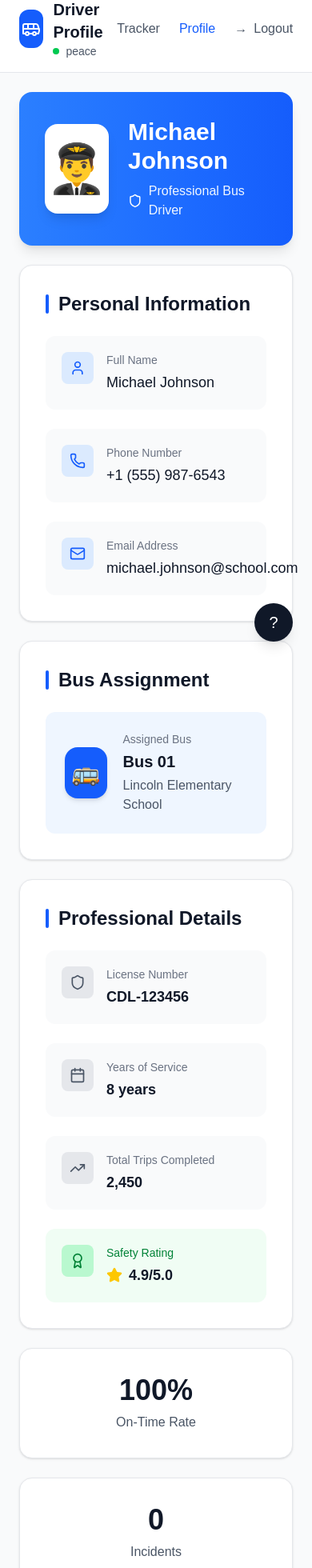
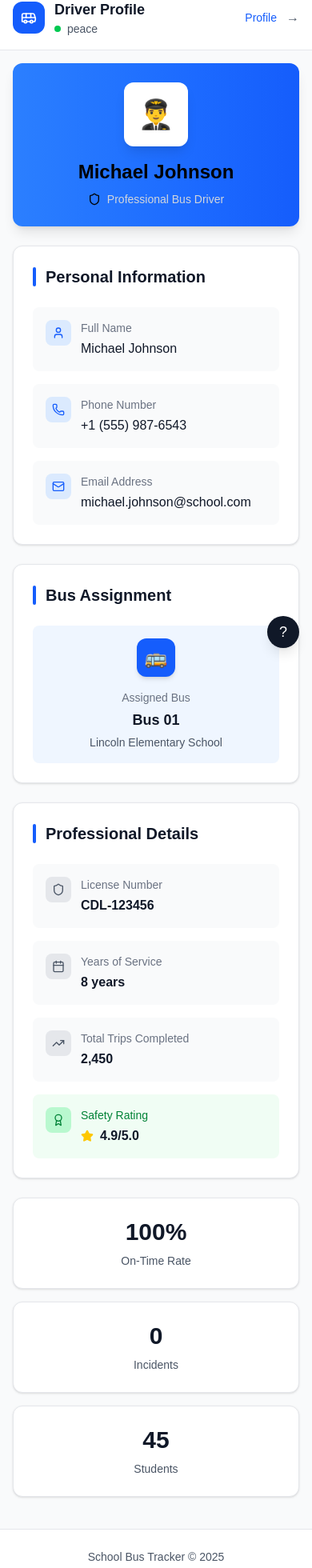
Before and after one commit to SheCanCODE-Capstone-Projects/School_bus_tracker_fe, a Next.js app: page /driver/tracker/profile in a window 390 px wide. Shown: the part 18-1978 px from the top of the page at 80% size. Built offline with nearby package versions, Linux system fonts and the light colour scheme.

Commit message:
udated driver profile page

```diff
--- a/app/driver/tracker/profile/page.tsx
+++ b/app/driver/tracker/profile/page.tsx
@@ -8,164 +8,163 @@ export default function DriverProfile() {
   return (
     <div className="flex flex-col min-h-screen bg-gray-50">
       {/* Top Navigation */}
-      <nav className="bg-white border-b border-gray-200 px-6 py-4">
+      <nav className="bg-white border-b border-gray-200 px-4 sm:px-6 py-4">
         <div className="max-w-7xl mx-auto flex items-center justify-between">
           <div className="flex items-center gap-3">
-            <div className="w-12 h-12 bg-blue-600 rounded-xl flex items-center justify-center">
-              <Bus className="w-6 h-6 text-white" />
+            <div className="w-10 h-10 sm:w-12 sm:h-12 bg-blue-600 rounded-xl flex items-center justify-center">
+              <Bus className="w-5 h-5 sm:w-6 sm:h-6 text-white" />
             </div>
             <div>
-              <h1 className="text-xl font-semibold text-gray-900">Driver Profile</h1>
+              <h1 className="text-lg sm:text-xl font-semibold text-gray-900">Driver Profile</h1>
               <div className="flex items-center gap-2">
                 <div className="w-2 h-2 bg-green-500 rounded-full"></div>
                 <span className="text-sm text-gray-600">peace</span>
               </div>
             </div>
           </div>
-          <div className="flex items-center gap-6">
-            <button className="text-gray-600 hover:text-gray-900 font-medium">Tracker</button>
-            <button className="text-blue-600 hover:text-blue-700 font-medium">Profile</button>
-            <button className="flex items-center gap-2 text-gray-600 hover:text-gray-900">
+          <div className="flex items-center gap-3 sm:gap-6">
+            <button className="hidden sm:block text-gray-600 hover:text-gray-900 font-medium">Tracker</button>
+            <button className="text-blue-600 hover:text-blue-700 font-medium text-sm sm:text-base">Profile</button>
+            <button className="flex items-center gap-1 sm:gap-2 text-gray-600 hover:text-gray-900">
               <span>→</span>
-              <span>Logout</span>
-
+              <span className="hidden sm:inline">Logout</span>
             </button>
           </div>
         </div>
       </nav>
 
-      <main className="flex-1 p-6">
+      <main className="flex-1 p-4 sm:p-6">
         <div className="max-w-6xl mx-auto">
 
           {/* Header Card */}
-          <div className="bg-gradient-to-r from-blue-500 to-blue-600 rounded-2xl p-8 mb-6 text-white shadow-lg">
-            <div className="flex items-center gap-6">
-              <div className="w-28 h-28 bg-white rounded-2xl flex items-center justify-center text-6xl shadow-lg">
+          <div className="bg-gradient-to-r from-blue-500 to-blue-600 rounded-xl sm:rounded-2xl p-6 sm:p-8 mb-6 text-black shadow-lg">
+            <div className="flex flex-col sm:flex-row items-center gap-4 sm:gap-6">
+              <div className="w-20 h-20 sm:w-28 sm:h-28 bg-white rounded-xl sm:rounded-2xl flex items-center justify-center text-4xl sm:text-6xl shadow-lg">
                 👨‍✈️
               </div>
-              <div>
-                <h1 className="text-3xl font-bold mb-2">Michael Johnson</h1>
-                <div className="flex items-center gap-2">
-                  <Shield className="w-5 h-5" />
-                  <span className="text-blue-50">Professional Bus Driver</span>
+              <div className="text-center sm:text-left">
+                <h1 className="text-2xl sm:text-3xl font-bold mb-2">Michael Johnson</h1>
+                <div className="flex items-center justify-center sm:justify-start gap-2">
+                  <Shield className="w-4 h-4 sm:w-5 sm:h-5" />
+                  <span className="text-gray-300 text-sm sm:text-base">Professional Bus Driver</span>
                 </div>
               </div>
             </div>
           </div>
 
           {/* Personal Information */}
-          <div className="bg-white rounded-2xl shadow-sm border border-gray-200 p-8 mb-6 transition-transform duration-300 hover:-translate-y-2.5 hover:shadow-lg">
+          <div className="bg-white rounded-xl sm:rounded-2xl shadow-sm border border-gray-200 p-6 sm:p-8 mb-6 transition-transform duration-300 hover:-translate-y-1 sm:hover:-translate-y-2.5 hover:shadow-lg">
             <div className="flex items-center gap-3 mb-6 group">
               <div className="w-1 h-6 bg-blue-600 rounded-full transition-all duration-300 group-hover:w-2"></div>
-              <h2 className="text-2xl font-semibold text-gray-900">Personal Information</h2>
+              <h2 className="text-xl sm:text-2xl font-semibold text-gray-900">Personal Information</h2>
             </div>
 
-            <div className="grid grid-cols-1 md:grid-cols-2 gap-6">
+            <div className="grid grid-cols-1 lg:grid-cols-2 gap-4 sm:gap-6">
               {/* Full Name */}
-              <div className="bg-gray-50 rounded-xl p-5 flex items-start gap-4">
-                <div className="w-10 h-10 bg-blue-100 rounded-lg flex items-center justify-center flex-shrink-0">
-                  <User className="w-5 h-5 text-blue-600" />
+              <div className="bg-gray-50 rounded-lg sm:rounded-xl p-4 sm:p-5 flex items-start gap-3 sm:gap-4">
+                <div className="w-8 h-8 sm:w-10 sm:h-10 bg-blue-100 rounded-lg flex items-center justify-center flex-shrink-0">
+                  <User className="w-4 h-4 sm:w-5 sm:h-5 text-blue-600" />
                 </div>
-                <div>
+                <div className="min-w-0 flex-1">
                   <label className="block text-sm font-medium text-gray-500 mb-1">Full Name</label>
-                  <p className="text-lg text-gray-900 font-medium">Michael Johnson</p>
+                  <p className="text-base sm:text-lg text-gray-900 font-medium">Michael Johnson</p>
                 </div>
               </div>
 
               {/* Phone Number */}
-              <div className="bg-gray-50 rounded-xl p-5 flex items-start gap-4">
-                <div className="w-10 h-10 bg-blue-100 rounded-lg flex items-center justify-center flex-shrink-0">
-                  <Phone className="w-5 h-5 text-blue-600" />
+              <div className="bg-gray-50 rounded-lg sm:rounded-xl p-4 sm:p-5 flex items-start gap-3 sm:gap-4">
+                <div className="w-8 h-8 sm:w-10 sm:h-10 bg-blue-100 rounded-lg flex items-center justify-center flex-shrink-0">
+                  <Phone className="w-4 h-4 sm:w-5 sm:h-5 text-blue-600" />
                 </div>
-                <div>
+                <div className="min-w-0 flex-1">
                   <label className="block text-sm font-medium text-gray-500 mb-1">Phone Number</label>
-                  <p className="text-lg text-gray-900 font-medium">+1 (555) 987-6543</p>
+                  <p className="text-base sm:text-lg text-gray-900 font-medium">+1 (555) 987-6543</p>
                 </div>
               </div>
 
               {/* Email Address */}
-              <div className="bg-gray-50 rounded-xl p-5 flex items-start gap-4 md:col-span-2">
-                <div className="w-10 h-10 bg-blue-100 rounded-lg flex items-center justify-center flex-shrink-0">
-                  <Mail className="w-5 h-5 text-blue-600" />
+              <div className="bg-gray-50 rounded-lg sm:rounded-xl p-4 sm:p-5 flex items-start gap-3 sm:gap-4 lg:col-span-2">
+                <div className="w-8 h-8 sm:w-10 sm:h-10 bg-blue-100 rounded-lg flex items-center justify-center flex-shrink-0">
+                  <Mail className="w-4 h-4 sm:w-5 sm:h-5 text-blue-600" />
                 </div>
-                <div>
+                <div className="min-w-0 flex-1">
                   <label className="block text-sm font-medium text-gray-500 mb-1">Email Address</label>
-                  <p className="text-lg text-gray-900 font-medium">michael.johnson@school.com</p>
+                  <p className="text-base sm:text-lg text-gray-900 font-medium break-all sm:break-normal">michael.johnson@school.com</p>
                 </div>
               </div>
             </div>
           </div>
 
           {/* Bus Assignment */}
-          <div className="bg-white rounded-2xl shadow-sm border border-gray-200 p-8 mb-6 transition-transform duration-300 hover:-translate-y-2.5 hover:shadow-lg">
+          <div className="bg-white rounded-xl sm:rounded-2xl shadow-sm border border-gray-200 p-6 sm:p-8 mb-6 transition-transform duration-300 hover:-translate-y-1 sm:hover:-translate-y-2.5 hover:shadow-lg">
             <div className="flex items-center gap-3 mb-6 group">
               <div className="w-1 h-6 bg-blue-600 rounded-full transition-all duration-300 group-hover:w-2"></div>
-              <h2 className="text-2xl font-semibold text-gray-900">Bus Assignment</h2>
+              <h2 className="text-xl sm:text-2xl font-semibold text-gray-900">Bus Assignment</h2>
             </div>
 
-            <div className="bg-blue-50 rounded-xl p-6 flex items-center gap-5">
-              <div className="w-16 h-16 bg-blue-600 rounded-2xl flex items-center justify-center text-3xl shadow-md">
+            <div className="bg-blue-50 rounded-lg sm:rounded-xl p-4 sm:p-6 flex flex-col sm:flex-row items-center gap-4 sm:gap-5">
+              <div className="w-12 h-12 sm:w-16 sm:h-16 bg-blue-600 rounded-xl sm:rounded-2xl flex items-center justify-center text-2xl sm:text-3xl shadow-md">
                 🚌
               </div>
-              <div>
+              <div className="text-center sm:text-left">
                 <div className="text-sm font-medium text-gray-500 mb-1">Assigned Bus</div>
-                <h3 className="text-xl font-semibold text-gray-900 mb-1">Bus 01</h3>
-                <p className="text-gray-600">Lincoln Elementary School</p>
+                <h3 className="text-lg sm:text-xl font-semibold text-gray-900 mb-1">Bus 01</h3>
+                <p className="text-gray-600 text-sm sm:text-base">Lincoln Elementary School</p>
               </div>
             </div>
           </div>
 
           {/* Professional Details */}
-          <div className="bg-white rounded-2xl shadow-sm border border-gray-200 p-8 mb-6 transition-transform duration-300 hover:-translate-y-2.5 hover:shadow-lg">
+          <div className="bg-white rounded-xl sm:rounded-2xl shadow-sm border border-gray-200 p-6 sm:p-8 mb-6 transition-transform duration-300 hover:-translate-y-1 sm:hover:-translate-y-2.5 hover:shadow-lg">
             <div className="flex items-center gap-3 mb-6 group">
               <div className="w-1 h-6 bg-blue-600 rounded-full transition-all duration-300 group-hover:w-2"></div>
-              <h2 className="text-2xl font-semibold text-gray-900">Professional Details</h2>
+              <h2 className="text-xl sm:text-2xl font-semibold text-gray-900">Professional Details</h2>
             </div>
 
-            <div className="grid grid-cols-1 md:grid-cols-2 gap-6">
+            <div className="grid grid-cols-1 sm:grid-cols-2 gap-4 sm:gap-6">
               {/* License Number */}
-              <div className="bg-gray-50 rounded-xl p-5 flex items-start gap-4">
-                <div className="w-10 h-10 bg-gray-200 rounded-lg flex items-center justify-center flex-shrink-0">
-                  <Shield className="w-5 h-5 text-gray-600" />
+              <div className="bg-gray-50 rounded-lg sm:rounded-xl p-4 sm:p-5 flex items-start gap-3 sm:gap-4">
+                <div className="w-8 h-8 sm:w-10 sm:h-10 bg-gray-200 rounded-lg flex items-center justify-center flex-shrink-0">
+                  <Shield className="w-4 h-4 sm:w-5 sm:h-5 text-gray-600" />
                 </div>
-                <div>
+                <div className="min-w-0 flex-1">
                   <label className="block text-sm font-medium text-gray-500 mb-1">License Number</label>
-                  <p className="text-lg text-gray-900 font-semibold">CDL-123456</p>
+                  <p className="text-base sm:text-lg text-gray-900 font-semibold">CDL-123456</p>
                 </div>
               </div>
 
               {/* Years of Service */}
-              <div className="bg-gray-50 rounded-xl p-5 flex items-start gap-4">
-                <div className="w-10 h-10 bg-gray-200 rounded-lg flex items-center justify-center flex-shrink-0">
-                  <Calendar className="w-5 h-5 text-gray-600" />
+              <div className="bg-gray-50 rounded-lg sm:rounded-xl p-4 sm:p-5 flex items-start gap-3 sm:gap-4">
+                <div className="w-8 h-8 sm:w-10 sm:h-10 bg-gray-200 rounded-lg flex items-center justify-center flex-shrink-0">
+                  <Calendar className="w-4 h-4 sm:w-5 sm:h-5 text-gray-600" />
                 </div>
-                <div>
+                <div className="min-w-0 flex-1">
                   <label className="block text-sm font-medium text-gray-500 mb-1">Years of Service</label>
-                  <p className="text-lg text-gray-900 font-semibold">8 years</p>
+                  <p className="text-base sm:text-lg text-gray-900 font-semibold">8 years</p>
                 </div>
               </div>
 
               {/* Total Trips */}
-              <div className="bg-gray-50 rounded-xl p-5 flex items-start gap-4">
-                <div className="w-10 h-10 bg-gray-200 rounded-lg flex items-center justify-center flex-shrink-0">
-                  <TrendingUp className="w-5 h-5 text-gray-600" />
+              <div className="bg-gray-50 rounded-lg sm:rounded-xl p-4 sm:p-5 flex items-start gap-3 sm:gap-4">
+                <div className="w-8 h-8 sm:w-10 sm:h-10 bg-gray-200 rounded-lg flex items-center justify-center flex-shrink-0">
+                  <TrendingUp className="w-4 h-4 sm:w-5 sm:h-5 text-gray-600" />
                 </div>
-                <div>
+                <div className="min-w-0 flex-1">
                   <label className="block text-sm font-medium text-gray-500 mb-1">Total Trips Completed</label>
-                  <p className="text-lg text-gray-900 font-semibold">2,450</p>
+                  <p className="text-base sm:text-lg text-gray-900 font-semibold">2,450</p>
                 </div>
               </div>
 
               {/* Safety Rating */}
-              <div className="bg-green-50 rounded-xl p-5 flex items-start gap-4">
-                <div className="w-10 h-10 bg-green-200 rounded-lg flex items-center justify-center flex-shrink-0">
-                  <Award className="w-5 h-5 text-green-700" />
+              <div className="bg-green-50 rounded-lg sm:rounded-xl p-4 sm:p-5 flex items-start gap-3 sm:gap-4">
+                <div className="w-8 h-8 sm:w-10 sm:h-10 bg-green-200 rounded-lg flex items-center justify-center flex-shrink-0">
+                  <Award className="w-4 h-4 sm:w-5 sm:h-5 text-green-700" />
                 </div>
-                <div>
+                <div className="min-w-0 flex-1">
                   <label className="block text-sm font-medium text-green-700 mb-1">Safety Rating</label>
                   <div className="flex items-center gap-2">
-                    <Star className="w-5 h-5 fill-yellow-400 text-yellow-400" />
-                    <p className="text-lg text-gray-900 font-semibold">4.9/5.0</p>
+                    <Star className="w-4 h-4 sm:w-5 sm:h-5 fill-yellow-400 text-yellow-400" />
+                    <p className="text-base sm:text-lg text-gray-900 font-semibold">4.9/5.0</p>
                   </div>
                 </div>
               </div>
@@ -173,23 +172,23 @@ export default function DriverProfile() {
           </div>
 
           {/* Stats Row */}
-          <div className="grid grid-cols-1 md:grid-cols-3 gap-6 mb-6">
+          <div className="grid grid-cols-1 sm:grid-cols-3 gap-4 sm:gap-6 mb-6">
             {/* On-time Rate */}
-            <div className="bg-white rounded-2xl shadow-sm border border-gray-200 p-8 text-center transition-transform duration-300 hover:-translate-y-2.5 hover:shadow-lg">
-              <h3 className="text-4xl font-bold text-gray-900 mb-2">100%</h3>
-              <p className="text-gray-600 font-medium">On-Time Rate</p>
+            <div className="bg-white rounded-xl sm:rounded-2xl shadow-sm border border-gray-200 p-6 sm:p-8 text-center transition-transform duration-300 hover:-translate-y-1 sm:hover:-translate-y-2.5 hover:shadow-lg">
+              <h3 className="text-3xl sm:text-4xl font-bold text-gray-900 mb-2">100%</h3>
+              <p className="text-gray-600 font-medium text-sm sm:text-base">On-Time Rate</p>
             </div>
 
             {/* Incidents */}
-            <div className="bg-white rounded-2xl shadow-sm border border-gray-200 p-8 text-center transition-transform duration-300 hover:-translate-y-2.5 hover:shadow-lg">
-              <h3 className="text-4xl font-bold text-gray-900 mb-2">0</h3>
-              <p className="text-gray-600 font-medium">Incidents</p>
+            <div className="bg-white rounded-xl sm:rounded-2xl shadow-sm border border-gray-200 p-6 sm:p-8 text-center transition-transform duration-300 hover:-translate-y-1 sm:hover:-translate-y-2.5 hover:shadow-lg">
+              <h3 className="text-3xl sm:text-4xl font-bold text-gray-900 mb-2">0</h3>
+              <p className="text-gray-600 font-medium text-sm sm:text-base">Incidents</p>
             </div>
 
             {/* Students */}
-            <div className="bg-white rounded-2xl shadow-sm border border-gray-200 p-8 text-center transition-transform duration-300 hover:-translate-y-2.5 hover:shadow-lg">
-              <h3 className="text-4xl font-bold text-gray-900 mb-2">45</h3>
-              <p className="text-gray-600 font-medium">Students</p>
+            <div className="bg-white rounded-xl sm:rounded-2xl shadow-sm border border-gray-200 p-6 sm:p-8 text-center transition-transform duration-300 hover:-translate-y-1 sm:hover:-translate-y-2.5 hover:shadow-lg">
+              <h3 className="text-3xl sm:text-4xl font-bold text-gray-900 mb-2">45</h3>
+              <p className="text-gray-600 font-medium text-sm sm:text-base">Students</p>
             </div>
           </div>
 
@@ -198,15 +197,15 @@ export default function DriverProfile() {
 
       {/* Footer */}
       <footer className="bg-white border-t border-gray-200 py-6 mt-auto">
-        <div className="max-w-6xl mx-auto px-6 text-center">
-          <p className="text-gray-600 mb-1">School Bus Tracker © 2025</p>
-          <p className="text-gray-500 text-sm">Drive safely, arrive safely</p>
+        <div className="max-w-6xl mx-auto px-4 sm:px-6 text-center">
+          <p className="text-gray-600 mb-1 text-sm sm:text-base">School Bus Tracker © 2025</p>
+          <p className="text-gray-500 text-xs sm:text-sm">Drive safely, arrive safely</p>
         </div>
       </footer>
 
       {/* Help Button */}
-      <button className="fixed bottom-6 right-6 w-12 h-12 bg-gray-900 text-white rounded-full flex items-center justify-center shadow-lg hover:bg-gray-800 transition-colors">
-        <span className="text-xl">?</span>
+      <button className="fixed bottom-4 right-4 sm:bottom-6 sm:right-6 w-10 h-10 sm:w-12 sm:h-12 bg-gray-900 text-white rounded-full flex items-center justify-center shadow-lg hover:bg-gray-800 transition-colors">
+        <span className="text-lg sm:text-xl">?</span>
       </button>
     </div>
   );
```
